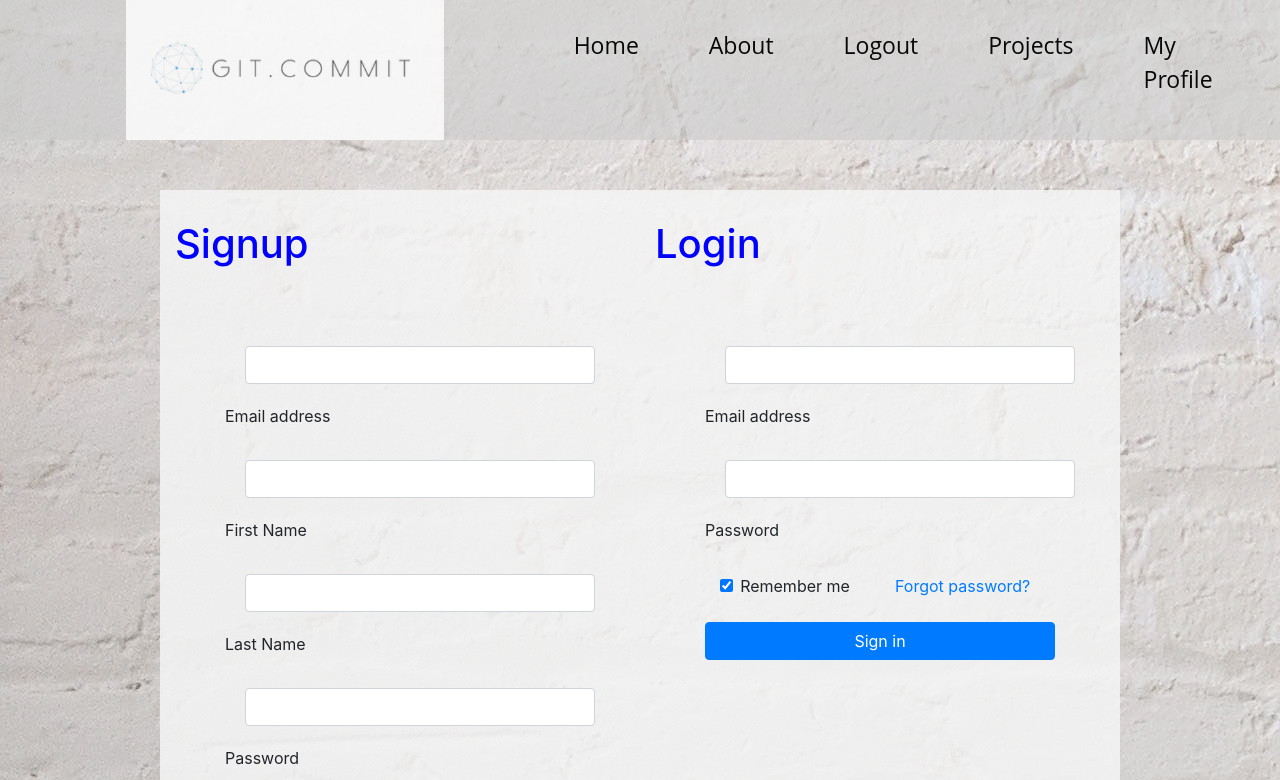
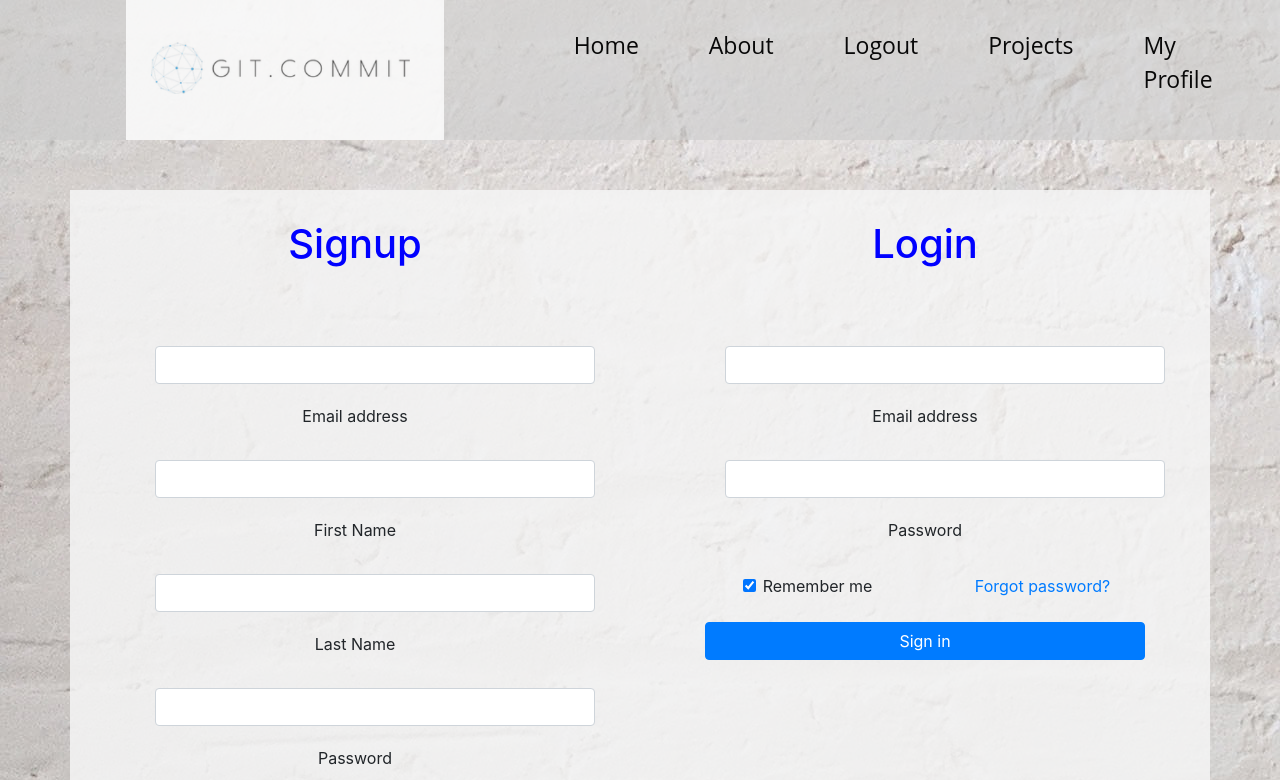
Before and after one commit to Mattyb5000/git-commit-code, a React (Create React App) app in the folder client/: page /login in a window 1280 px wide. Shown: the top 780 px of the page. Built offline with nearby package versions, Linux system fonts and the light colour scheme.

Commit message:
fixed profile page spacing, signup/login form centering

```diff
--- a/client/src/App.js
+++ b/client/src/App.js
@@ -27,7 +27,7 @@ function App() {
           <Route exact path="/contact" component={Contact} />
         </Switch>
       {/* </div> */}
-      {/* <Footer /> */}
+      <Footer />
     </Router>
   );
 }
--- a/client/src/components/Chart.js
+++ b/client/src/components/Chart.js
@@ -23,6 +23,7 @@ class Chart extends Component {
   render() {
     return (
       <div className='container'>
+        	<h5 className="pageTitle text-center pt-5">My progress</h5>
           <Bar data={data} />
       </div>
     );
--- a/client/src/components/Login/Login.css
+++ b/client/src/components/Login/Login.css
@@ -1,40 +1,12 @@
 .brick_background {
   background: url("whitebrick.jpg");
-  min-height: 1200px;
+  min-height: 1400px;
 }
-
-/* .contain {
-  display: flex;
-  align-items: center;
-  justify-content: center;
-} */
-
-/* .login {
-  width: 400px;
-  height: auto;
-  background-color: rgb(245, 245, 245, 0.85);
-  display: block;
-  margin-left: auto;
-  margin-right: 200px;
-  text-align: center;
-}
-.signup {
-  width: 400px;
-  height: auto;
-  background-color: rgb(245, 245, 245, 0.85);
-
-  display: block;
-  margin-left: 200px;
-  margin-right: auto;
-  margin-top: 150px;
-  text-align: center;
-} */
 
 .container {
   background-color: rgb(245, 245, 245, 0.85);
   margin-top: 50px;
   margin-bottom: 50px;
-
 }
 
 form {
--- a/client/src/components/Login/Login.js
+++ b/client/src/components/Login/Login.js
@@ -2,42 +2,49 @@ import React from "react";
 import "./Login.css";
 import Navbar2 from "../Navbar2/Navbar2";
 
-
-
-
-
 function Login() {
   return (
-
     <div className="brick_background">
       <Navbar2 />
-      <div className="container col-9 animate__animated animate__fadeIn">
-        <div className="row">
+      <div className="container col-9-sm animate__animated animate__fadeIn">
+        <div className="row ">
           {/* Signup */}
-          <div className="form col-6">
+          <div className="form col-6 text-center">
             <h1 className="title">Signup</h1>
             <form>
               <div class="form-outline mb-4">
                 <input type="email" id="form1Example1" class="form-control" />
-            <label class="form-label" for="form1Example1">
+                <label class="form-label center-text" for="form1Example1">
                   Email address
                 </label>
               </div>
               <div class="form-outline mb-4">
-            <input type="firstName" id="form1Example1" class="form-control" />
+                <input
+                  type="firstName"
+                  id="form1Example1"
+                  class="form-control"
+                />
                 <label class="form-label" for="form1Example1">
                   First Name
                 </label>
               </div>
               <div class="form-outline mb-4">
-            <input type="lastName" id="form1Example1" class="form-control" />
+                <input
+                  type="lastName"
+                  id="form1Example1"
+                  class="form-control"
+                />
                 <label class="form-label" for="form1Example1">
                   Last Name
                 </label>
               </div>
 
               <div class="form-outline mb-4">
-            <input type="password" id="form1Example2" class="form-control" />
+                <input
+                  type="password"
+                  id="form1Example2"
+                  class="form-control"
+                />
                 <label class="form-label" for="form1Example2">
                   Password
                 </label>
@@ -72,7 +79,7 @@ function Login() {
           </div>
 
           {/* login */}
-        <div className="col-6">
+          <div className="col-6 text-center">
             <h1 className="title">Login</h1>
             <form>
               <div class="form-outline mb-4">
@@ -83,7 +90,11 @@ function Login() {
               </div>
 
               <div class="form-outline mb-4">
-            <input type="password" id="form1Example2" class="form-control" />
+                <input
+                  type="password"
+                  id="form1Example2"
+                  class="form-control"
+                />
                 <label class="form-label" for="form1Example2">
                   Password
                 </label>
@@ -110,18 +121,16 @@ function Login() {
                   <a href="#!">Forgot password?</a>
                 </div>
               </div>
-          <button type="submit" class=" signinBtn btn btn-primary btn-block">
+              <button
+                type="submit"
+                class=" signinBtn btn btn-primary btn-block"
+              >
                 Sign in
               </button>
             </form>
           </div>
-
-
-
         </div>
-
       </div>
-
     </div>
 
     // <div className="background">
@@ -187,9 +196,6 @@ function Login() {
 
     //   {/* -----------------login------------------ */}
 
-
-
-
     //   {/* <div className="login animate__animated animate__fadeInRight"> */}
     //   <div className="container col-3">
     // <h1 className="title">Login</h1>
--- a/client/src/pages/About/About.css
+++ b/client/src/pages/About/About.css
@@ -1,4 +1,4 @@
-.about {
+/* .about {
   display: block;
   align-items: center;
   justify-content: center;
@@ -8,9 +8,9 @@
   background-color: rgb(245, 245, 245, 0.5);
   text-align: center;
   padding: 30px;
-}
+} */
 
-.brick_background {
+/* .brick_background {
     background: url("whitebrick.jpg");
-    min-height: 1200px;
-  }
+    min-height: 1700px;
+  } */
--- a/client/src/pages/Profile.css
+++ b/client/src/pages/Profile.css
@@ -1,4 +1,4 @@
-.brick_background {
+.brick {
     background: url("whitebrick.jpg");
     min-height: 1200px;
   }
--- a/client/src/pages/Profile.js
+++ b/client/src/pages/Profile.js
@@ -6,6 +6,7 @@ import API from "../utils/API";
 import Chart from "../components/Chart";
 import ProjectForm from "../components/ProjectForm";
 import { Form } from "react-bootstrap";
+// import "./Profile.css";
 
 const Profile = () => {
 	const [userProjects, setUserProjects] = useState([]);
@@ -53,9 +54,9 @@ console.log("hello");
 			</div>
 			<div className="container-fluid">
 				<div className="row d-flex justify-content-around"></div>
-				<div className="col-12, col-md-12 table table-dark">
-					<table className="table-bordered  projectTable w-100">
-						<thead className="table-info">
+				<div className="col-12, col-md-12 ">
+					<table className="table-bordered  projectTable w-100 table table-dark">
+						<thead className="table-info table table-dark">
 							<tr>
 
 								<th scope="col">Project Name</th>
@@ -91,10 +92,10 @@ console.log("hello");
 
 				<div className="col-12, col-md-12"></div>
 			</div>
-			<h5 className="pageTitle text-center pt-5">My progress</h5>
-      {/* <ProjectForm /> */}
 
-			{/* <Chart /> */}
+      <ProjectForm />
+
+			<Chart />
 		</div>
 	);
 };
```
Lines whose indentation alone changed are shown as unchanged.
